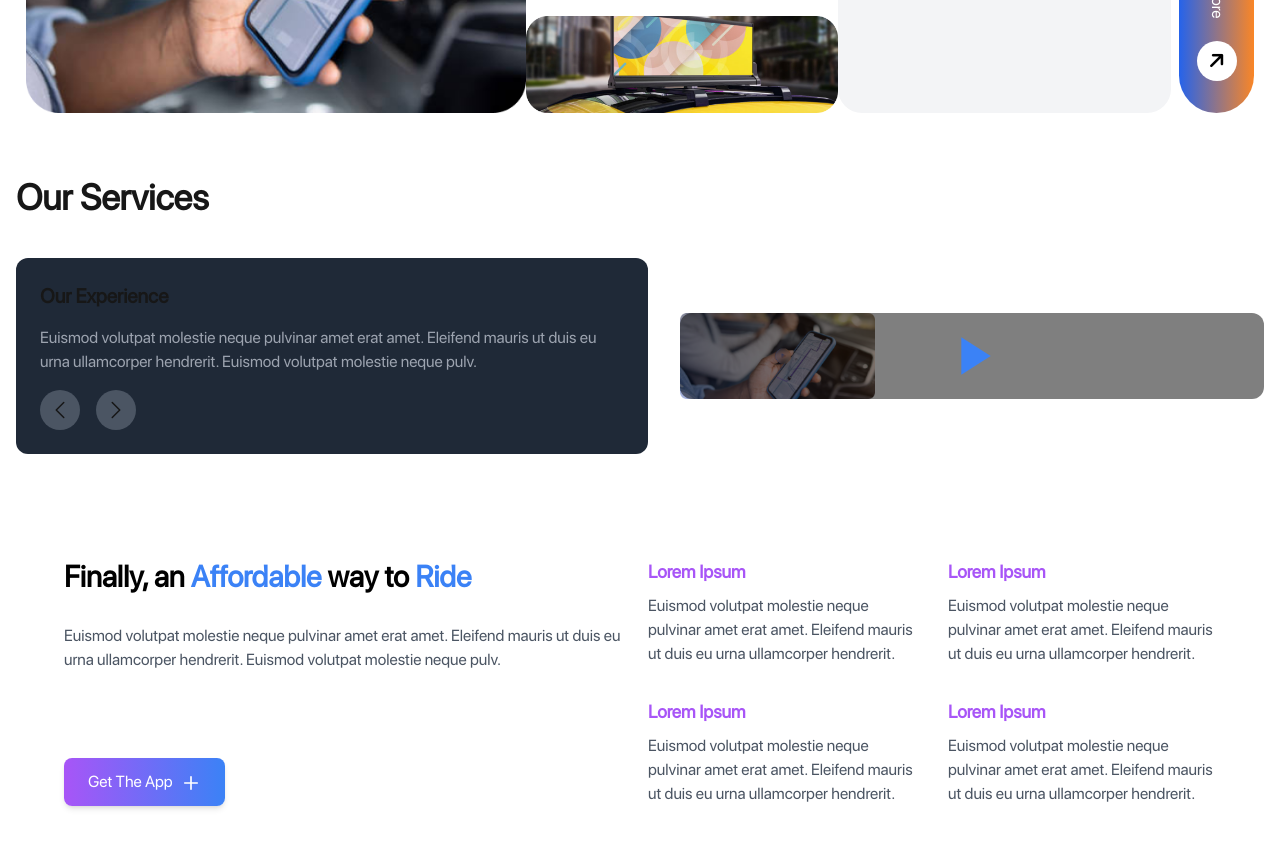
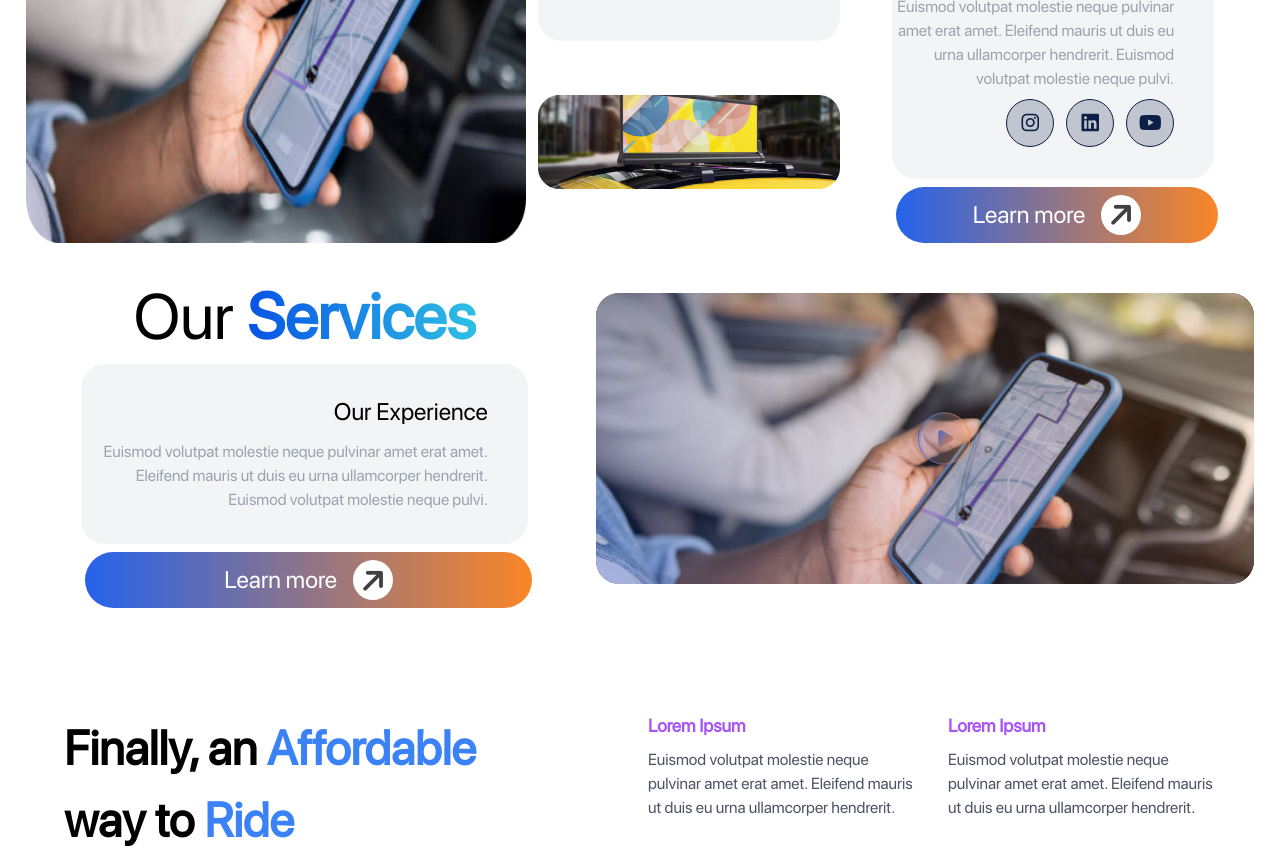
Before and after one commit to Brop-co/conexus-web, a Next.js app: page / in a window 1280 px wide. Shown: the part 900-1749 px from the top of the page. Built offline with nearby package versions, Linux system fonts and the light colour scheme.

Commit message:
finished static components

```diff
--- a/src/app/components/Landing/Hero/index.tsx
+++ b/src/app/components/Landing/Hero/index.tsx
@@ -7,7 +7,7 @@ const Hero = () => {
   return (
     <section className=" text-white">
       <div className="m-[2vw] mb-[6vh]  rounded-3xl bg-orange-blue-gradient">
-        <div className="marquee bg-white bg-opacity-10 rounded-t-3xl p-4">
+        <div className="marquee bg-white bg-opacity-10 rounded-t-3xl p-4 overflow-hidden">
           <div className="marquee-inner flex gap-5 w-auto overflow-hidden">
             {Array.from({ length: 8 }).map((_, index) => (
               <div className="flex gap-5 items-center text-white" key={index}>
@@ -15,7 +15,7 @@ const Hero = () => {
                 <p className="text-6xl font-extralight">Conexus</p>
               </div>
             ))}
-         </div>
+          </div>
         </div>
         <div className="flex justify-between py-10 px-[4vw] relative">
           <div className="w-fit">
@@ -78,7 +78,7 @@ const Hero = () => {
       </div>
 
       {/* Bottom Section */}
-      <div className=" m-[2vw] rounded-3xl flex justify-between flex-col xl:flex-row">
+      <div className=" m-[2vw] flex justify-between flex-col xl:flex-row gap-3">
         <Image
           className="hidden xl:block"
           src={"/images/image3.png"}
@@ -86,7 +86,7 @@ const Hero = () => {
           height={200}
           width={500}
         />
-        <div className="w-[100%] xl:w-[30%] relative flex flex-col justify-between mb-4 xl:mb-0">
+        <div className="w-[100%] xl:w-[30%] relative flex flex-col justify-evenly mb-4 xl:mb-0">
           <div className="px-4 py-12 bg-gray-100 rounded-3xl">
             <p className="text-bold text-2xl text-black mb-3">Our Passion</p>
             <p className="text-gray-400  pr-10">
@@ -105,15 +105,15 @@ const Hero = () => {
           />
         </div>
         <div className="w-[100%] xl:w-[40%] flex flex-col">
-          <p className="text-[4rem] text-black font-normal text-right">
+          <p className="text-[4rem] text-black font-normal">
             About{" "}
             <span className=" font-bold bg-gradient-to-r from-[#0753E5] to-[#2EC0E4] bg-clip-text text-transparent">
               Conexus
             </span>
           </p>
 
-          <div className="flex-grow flex flex-col  xl:flex-row items-end xl:items-center space-x-2">
-            <div className="pr-10 w-full xl:w-[80%] py-8 bg-gray-100 rounded-3xl flex-grow h-full mb-2 xl:mb-0">
+          <div className="flex-grow flex flex-col space-x-2 relative items-center gap-2">
+            <div className="pr-10 w-[90%] xl:w-[80%] py-8 bg-gray-100 rounded-3xl flex-grow h-full mb-2 xl:mb-0">
               <p className="text-bold text-2xl text-black mb-3 text-right">
                 Our Experience
               </p>
@@ -123,16 +123,35 @@ const Hero = () => {
                 Eleifend mauris ut duis eu urna ullamcorper hendrerit. Euismod
                 volutpat molestie neque pulvi.
               </p>
+
+              <div className=" justify-self-end text-black flex items-center gap-3 mt-2">
+                {["instagram", "linkedin", "youtube"].map((icon, index) => (
+                  <button
+                    key={index}
+                    className="rounded-full h-12 w-12 border border-[#0C1F46] flex items-center justify-center text-[#0C1F46] bg-[#0C1F4638]"
+                  >
+                    <span className="sr-only">{icon}</span>
+                    <i className={`fab fa-${icon} fa-lg`} />
+                  </button>
+                ))}
+              </div>
             </div>
-            <Link
-              className=" rounded-full flex flex-row xl:flex-col items-center p-2 xl:p-0 space-x-4 xl:space-x-0 xl:space-y-12 justify-center xl:justify-end xl:pb-8 h-full w-[20rem] xl:w-fit bg-gradient-to-r from-[#2563EB] to-[#FA8626]"
-              href={""}
+            {/* <button
+              className="h-full rounded-full flex items-center justify-center flex-col bg-gradient-to-r from-[#2563EB] to-[#FA8626]"
+              // href={""}
             >
-              <p className="transform xl:rotate-90"> Learn more</p>
+              <p className="transform xl:rotate-90 text-2xl"> Learn more</p>
               <div className="p-2 bg-white  rounded-full w-10 h-10 flex items-center justify-center">
                 <i className="fa-solid fa-arrow-right text-black fa-lg -rotate-45" />
               </div>
-            </Link>
+            </button> */}
+
+            <button className="bg-gradient-to-r from-[#2563EB] to-[#FA8626] rounded-full m-0 p-2 text-2xl w-[80%] flex justify-center gap-4 items-center">
+              Learn more
+              <div className="p-2 bg-white  rounded-full w-10 h-10 flex items-center justify-center">
+                <i className="fa-solid fa-arrow-right text-neutral-700 fa-lg -rotate-45" />
+              </div>
+            </button>
           </div>
         </div>
       </div>
--- a/src/app/components/Landing/OurServices/index.tsx
+++ b/src/app/components/Landing/OurServices/index.tsx
@@ -6,93 +6,64 @@ import { FiDownload } from "react-icons/fi";
 
 const OurServices = () => {
   return (
-    <section className=" ">
-      {/* Header Section */}
-      <div className="container mx-auto px-4 py-10">
-        <h2 className="text-4xl font-bold">
-          Our <span className="text-gradient">Services</span>
-        </h2>
-      </div>
+    <section className="h-auto">
+      <div className=" m-[2vw] flex flex-col xl:flex-row gap-3 items-center justify-center">
+        <div className="flex flex-col text-center items-center justify-center">
+          <p className="text-[4rem] text-black font-normal text-center">
+            Our {""}
+            <span className=" font-bold bg-gradient-to-r from-[#0753E5] to-[#2EC0E4] bg-clip-text text-transparent">
+              Services
+            </span>
+          </p>
 
-      {/* Top Section */}
-      <div className="container mx-auto px-4 flex flex-wrap lg:flex-nowrap gap-8 items-center">
-        {/* Left Section */}
-        <div className="bg-gray-800 rounded-xl p-6 flex-1">
-          <h3 className="text-xl font-semibold mb-4">Our Experience</h3>
-          <p className="text-gray-400 mb-4">
-            Euismod volutpat molestie neque pulvinar amet erat amet. Eleifend
-            mauris ut duis eu urna ullamcorper hendrerit. Euismod volutpat
-            molestie neque pulv.
-          </p>
-          {/* Buttons */}
-          <div className="flex items-center space-x-4">
-            <button className="bg-gray-600 p-2 rounded-full hover:bg-gray-500 transition">
-              <span className="sr-only">Previous</span>
-              <svg
-                xmlns="http://www.w3.org/2000/svg"
-                fill="none"
-                viewBox="0 0 24 24"
-                strokeWidth="1.5"
-                stroke="currentColor"
-                className="w-6 h-6"
-              >
-                <path
-                  strokeLinecap="round"
-                  strokeLinejoin="round"
-                  d="M15.75 19.5L8.25 12l7.5-7.5"
-                />
-              </svg>
-            </button>
-            <button className="bg-gray-600 p-2 rounded-full hover:bg-gray-500 transition">
-              <span className="sr-only">Next</span>
-              <svg
-                xmlns="http://www.w3.org/2000/svg"
-                fill="none"
-                viewBox="0 0 24 24"
-                strokeWidth="1.5"
-                stroke="currentColor"
-                className="w-6 h-6"
-              >
-                <path
-                  strokeLinecap="round"
-                  strokeLinejoin="round"
-                  d="M8.25 4.5L15.75 12l-7.5 7.5"
-                />
-              </svg>
+          <div className="flex-grow flex flex-col space-x-2 relative items-center gap-2">
+            <div className="pr-10 w-[90%] xl:w-[80%] py-8 bg-gray-100 rounded-3xl flex-grow h-full mb-2 xl:mb-0">
+              <p className="text-bold text-2xl text-black mb-3 text-right">
+                Our Experience
+              </p>
+              <p className="text-gray-400 text-right">
+                {" "}
+                Euismod volutpat molestie neque pulvinar amet erat amet.
+                Eleifend mauris ut duis eu urna ullamcorper hendrerit. Euismod
+                volutpat molestie neque pulvi.
+              </p>
+            </div>
+            {/* <button
+              className="h-full rounded-full flex items-center justify-center flex-col bg-gradient-to-r from-[#2563EB] to-[#FA8626]"
+              // href={""}
+            >
+              <p className="transform xl:rotate-90 text-2xl"> Learn more</p>
+              <div className="p-2 bg-white  rounded-full w-10 h-10 flex items-center justify-center">
+                <i className="fa-solid fa-arrow-right text-black fa-lg -rotate-45" />
+              </div>
+            </button> */}
+
+            <button className="bg-gradient-to-r from-[#2563EB] to-[#FA8626] rounded-full m-0 p-2 text-2xl w-[80%] flex justify-center gap-4 items-center text-white">
+              Learn more
+              <div className="p-2 bg-white  rounded-full w-10 h-10 flex items-center justify-center">
+                <i className="fa-solid fa-arrow-right text-neutral-700 fa-lg -rotate-45" />
+              </div>
             </button>
           </div>
         </div>
-
-        {/* Right Section - Video */}
-        <div className="relative flex-1">
+        <div className="w-full">
           <Image
-            src={image1}
-            width={1000}
-            height={1000}
-            alt="Image1"
-            className="w-1/3"
+            className="hidden xl:block w-full object-fit"
+            src={"/person.svg"}
+            alt={""}
+            height={200}
+            width={500}
           />
-          <button className="absolute inset-0 flex items-center justify-center bg-black/50 rounded-xl">
-            <svg
-              xmlns="http://www.w3.org/2000/svg"
-              fill="currentColor"
-              viewBox="0 0 24 24"
-              className="w-16 h-16 text-blue-500"
-            >
-              <path d="M8 5v14l11-7z" />
-            </svg>
-          </button>
         </div>
       </div>
 
-      {/* Bottom Section */}
       <div className="bg-white text-black py-10 m-[2vw] rounded-2xl">
         <div className="grid grid-cols-1 md:grid-cols-2 gap-4 p-[3vw]">
           {/* Title */}
           <div className="flex flex-col justify-between">
             {" "}
-            <h2 className="text-3xl font-bold mb-4">
-              Finally, an <span className="text-blue-500">Affordable</span> way
+            <h2 className="text-5xl font-bold mb-4 leading-normal">
+              Finally, an <span className="text-blue-500">Affordable <br /></span> way
               to <span className="text-blue-500">Ride</span>
             </h2>
             <p className="text-gray-600 mb-8">
@@ -101,24 +72,9 @@ const OurServices = () => {
               molestie neque pulv.
             </p>
             <div className="mt-10">
-              <button className="bg-gradient-to-r from-purple-500 to-blue-500 text-white px-6 py-3 rounded-lg shadow-md hover:opacity-90 transition">
-                Get The App
-                <span className="ml-2">
-                  <svg
-                    xmlns="http://www.w3.org/2000/svg"
-                    fill="none"
-                    viewBox="0 0 24 24"
-                    strokeWidth="2"
-                    stroke="currentColor"
-                    className="w-5 h-5 inline-block"
-                  >
-                    <path
-                      strokeLinecap="round"
-                      strokeLinejoin="round"
-                      d="M12 4.5v15m7.5-7.5H4.5"
-                    />
-                  </svg>
-                </span>
+              <button className="bg-primary text-white flex gap-2 px-10 py-3 rounded-3xl items-center w-fit ">
+                <p>Get The App</p>
+                <FiDownload />
               </button>
             </div>
           </div>
@@ -147,10 +103,10 @@ const OurServices = () => {
           width={1000}
           height={1000}
           alt="Image1"
-          className="w-1/3"
+          className="w-1/3 md:block hidden"
         />
         <div className="rounded-2xl flex flex-col  gap-5 flex-grow w-2/3 bg-gradient-to-r from-primary to-secondary text-white p-10  text-center items-center">
-          <p className="text-4xl ">
+          <p className="text-4xl">
             An Affordable way to <br /> Ride
           </p>
           <p className="text-lg w-[80%]">
--- a/src/app/layout.tsx
+++ b/src/app/layout.tsx
@@ -17,7 +17,7 @@ export default function RootLayout({
 }>) {
   return (
       <html lang="en">
-        <body className={`antialiased`}>
+        <body className={`antialiased text-neutral-600`}>
           <Header />
           {children}
           <Footer />
```
Also changed, not shown: public/person.svg (added).
